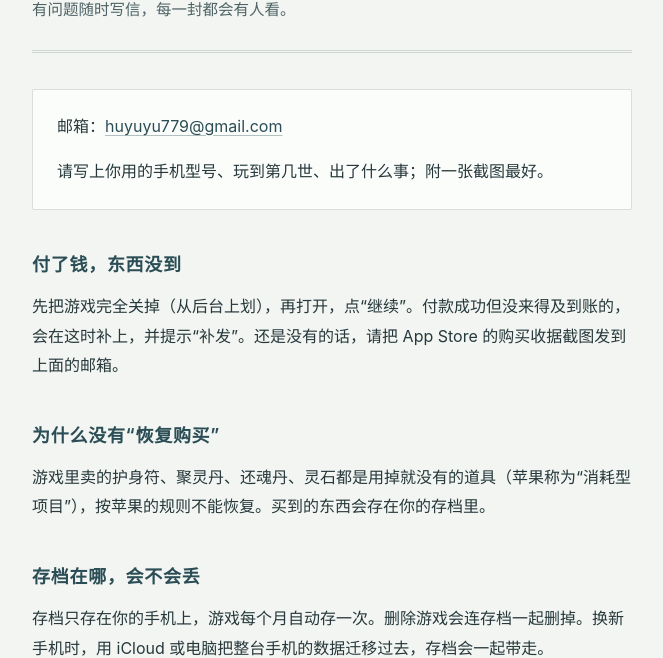
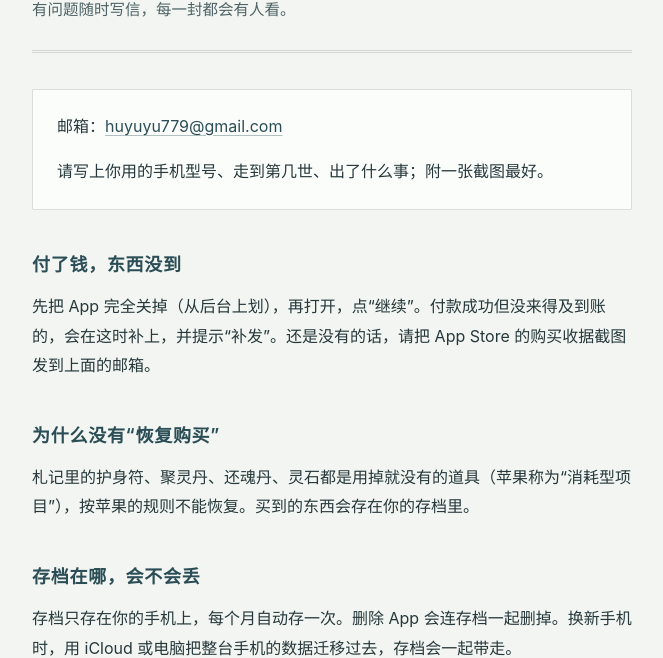
Before and after one commit to Evaoooos/luohan-site, a plain HTML site: page qinglanshan/support.html in a window 1280 px wide. Shown: the part 146-804 px from the top of the page, without its empty margins (308-971 px from the left). Drawn offline with Linux system fonts and the light colour scheme.

Commit message:
青岚山：帮助和隐私页去掉“游戏”字样
Co-Authored-By: Claude Opus 5.5 <noreply@anthropic.com>

```diff
--- a/qinglanshan/support.html
+++ b/qinglanshan/support.html
@@ -3,13 +3,13 @@
 <title>帮助与联系 · 青岚山养徒札记</title>
 <link rel="stylesheet" href="_style.css"></head><body><div class="wrap">
 <header><div class="mark">青岚山养徒札记</div><h1>帮助与联系</h1><p class="sub">有问题随时写信，每一封都会有人看。</p></header>
-<div class="card"><p>邮箱：<a href="mailto:huyuyu779@gmail.com">huyuyu779@gmail.com</a></p><p>请写上你用的手机型号、玩到第几世、出了什么事；附一张截图最好。</p></div>
+<div class="card"><p>邮箱：<a href="mailto:huyuyu779@gmail.com">huyuyu779@gmail.com</a></p><p>请写上你用的手机型号、走到第几世、出了什么事；附一张截图最好。</p></div>
 <h2>付了钱，东西没到</h2>
-<p>先把游戏完全关掉（从后台上划），再打开，点“继续”。付款成功但没来得及到账的，会在这时补上，并提示“补发”。还是没有的话，请把 App Store 的购买收据截图发到上面的邮箱。</p>
+<p>先把 App 完全关掉（从后台上划），再打开，点“继续”。付款成功但没来得及到账的，会在这时补上，并提示“补发”。还是没有的话，请把 App Store 的购买收据截图发到上面的邮箱。</p>
 <h2>为什么没有“恢复购买”</h2>
-<p>游戏里卖的护身符、聚灵丹、还魂丹、灵石都是用掉就没有的道具（苹果称为“消耗型项目”），按苹果的规则不能恢复。买到的东西会存在你的存档里。</p>
+<p>札记里的护身符、聚灵丹、还魂丹、灵石都是用掉就没有的道具（苹果称为“消耗型项目”），按苹果的规则不能恢复。买到的东西会存在你的存档里。</p>
 <h2>存档在哪，会不会丢</h2>
-<p>存档只存在你的手机上，游戏每个月自动存一次。删除游戏会连存档一起删掉。换新手机时，用 iCloud 或电脑把整台手机的数据迁移过去，存档会一起带走。</p>
+<p>存档只存在你的手机上，每个月自动存一次。删除 App 会连存档一起删掉。换新手机时，用 iCloud 或电脑把整台手机的数据迁移过去，存档会一起带走。</p>
 <h2>时间走得太慢 / 太快</h2>
 <p>在“设置”里点“倍速”，可以在原速、两倍、五倍之间切换。</p>
 <h2>想关掉背景音乐</h2>
```
Also changed, not shown: qinglanshan/privacy.html (+4 -4 lines).
